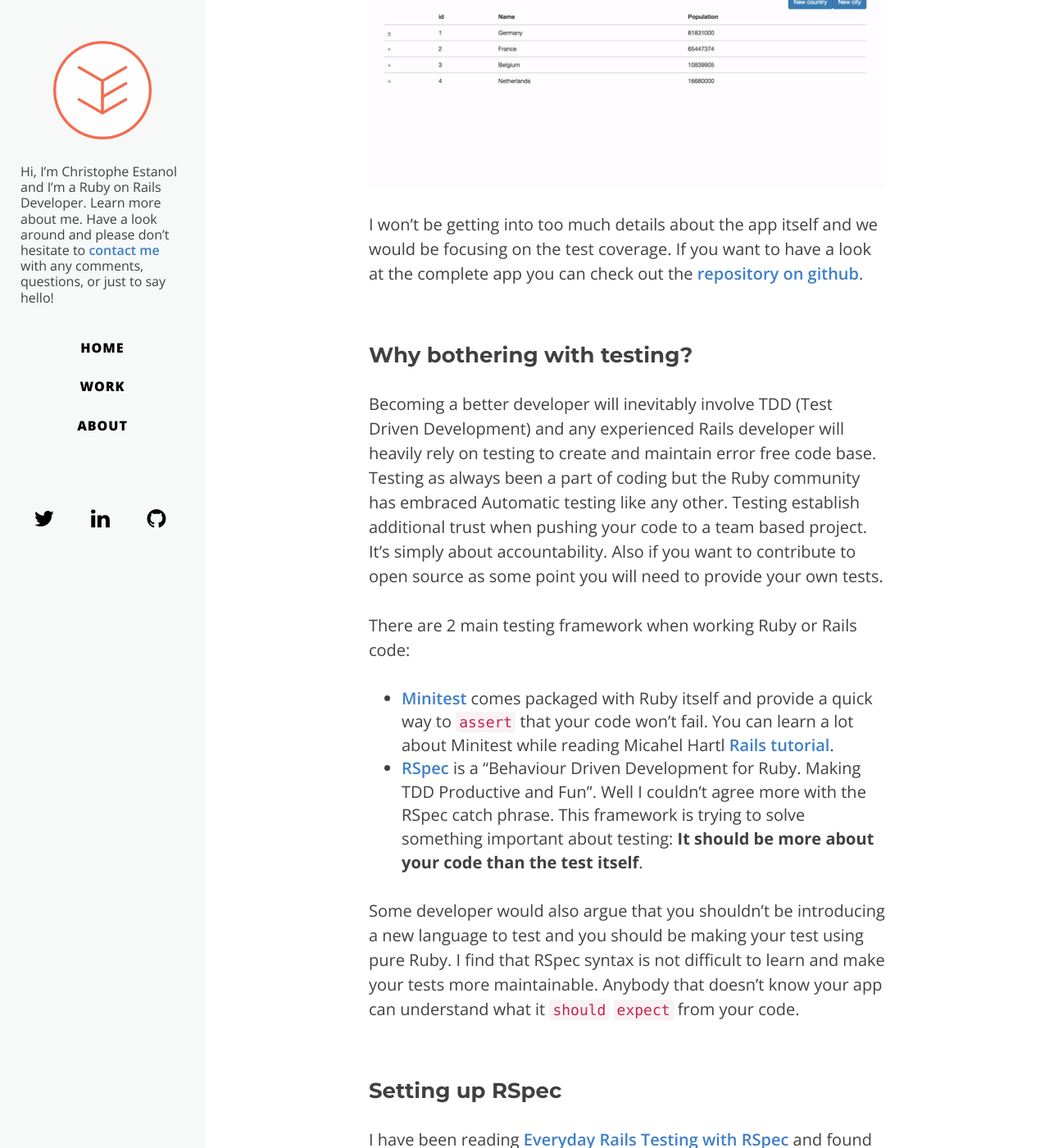
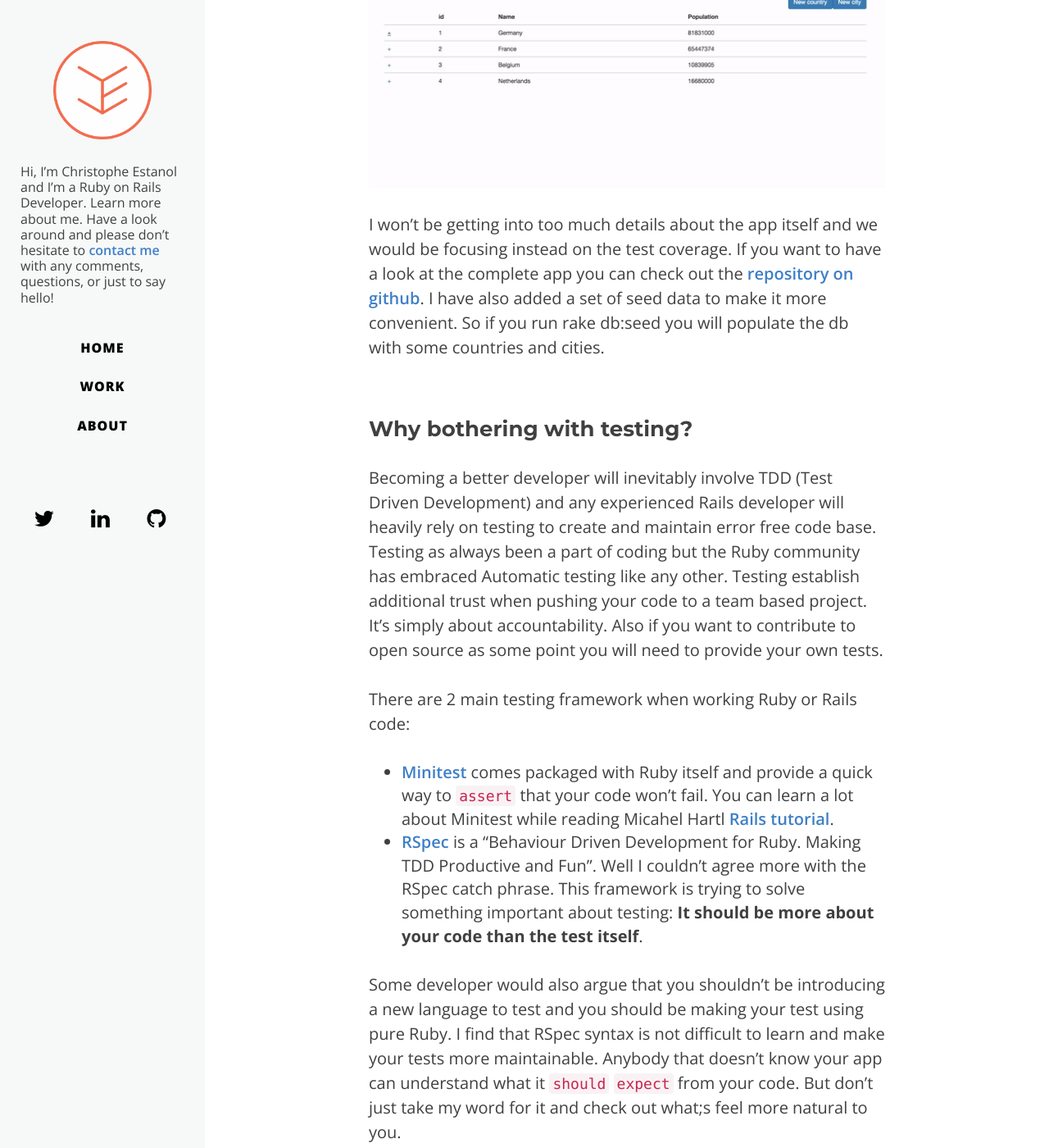
Before and after one commit to ChrisEstanol/ce-blog, a Jekyll site: the page built from _posts/blog/2015-03-12-introduction-to-testing-with-rspec.md, in a window 1280 px wide and 1400 px high, scrolled down 1076 px. Shown: the whole window at 82% size. Built offline with Jekyll 4.4.1, drawn with Linux system fonts in a browser that asks for light colours; nearby versions of some CDN libraries; Markdown is read by kramdown in place of the engine named in the settings; comment, search, counter and statistics services are not loaded; some of the changed text lies outside the part shown.

Commit message:
Fixing typos

````diff
--- a/_posts/blog/2015-03-12-introduction-to-testing-with-rspec.md
+++ b/_posts/blog/2015-03-12-introduction-to-testing-with-rspec.md
@@ -21,7 +21,7 @@
 
 <img src="{{ site.baseurl }}/img/post/ajax-nested-table.gif" alt="Ajax nested table">
 
-I won't be getting into too much details about the app itself and we would be focusing on the test coverage. If you want to have a look at the complete app you can check out the [repository on github](https://github.com/ChrisEstanol/ant).
+I won't be getting into too much details about the app itself and we would be focusing instead on the test coverage. If you want to have a look at the complete app you can check out the [repository on github](https://github.com/ChrisEstanol/ant). I have also added a set of seed data to make it more convenient. So if you run rake db:seed you will populate the db with some countries and cities.
 
 ### Why bothering with testing?
 
@@ -34,13 +34,13 @@
 * **[RSpec](https://github.com/seattlerb/minitest)**
  is a "Behaviour Driven Development for Ruby. Making TDD Productive and Fun". Well I couldn't agree more with the RSpec catch phrase. This framework is trying to solve something important about testing: **It should be more about your code than the test itself**.
 
- Some developer would also argue that you shouldn't be introducing a new language to test and you should be making your test using pure Ruby. I find that RSpec syntax is not difficult to learn and make your tests more maintainable. Anybody that doesn't know your app can understand what it `should` `expect` from your code.
+ Some developer would also argue that you shouldn't be introducing a new language to test and you should be making your test using pure Ruby. I find that RSpec syntax is not difficult to learn and make your tests more maintainable. Anybody that doesn't know your app can understand what it `should` `expect` from your code. But don't just take my word for it and check out what;s feel more natural to you.
 
 ### Setting up RSpec
 
 I have been reading [Everyday Rails Testing with RSpec](https://leanpub.com/everydayrailsrspec) and found it provides a clear and concise introduction to RSpec so you might recognize the set up.
 
-First thing first our new application:
+First thing first, our new application:
 
 ```bash
 rails new ajax_nested_table -T
````
Also changed, not shown: 1 other file.
